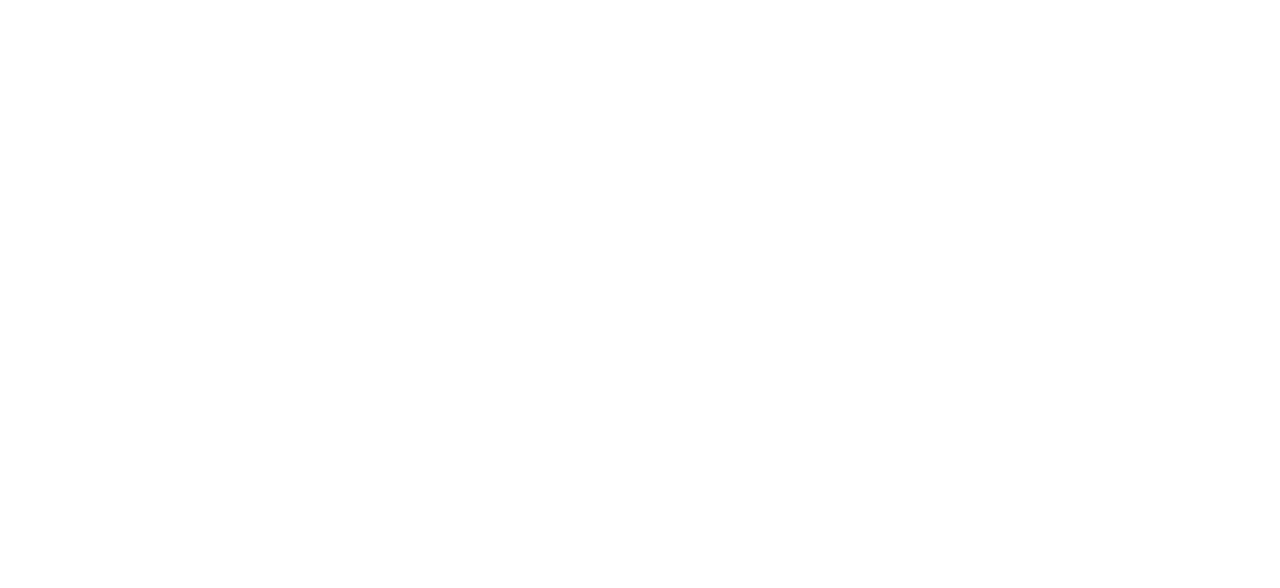
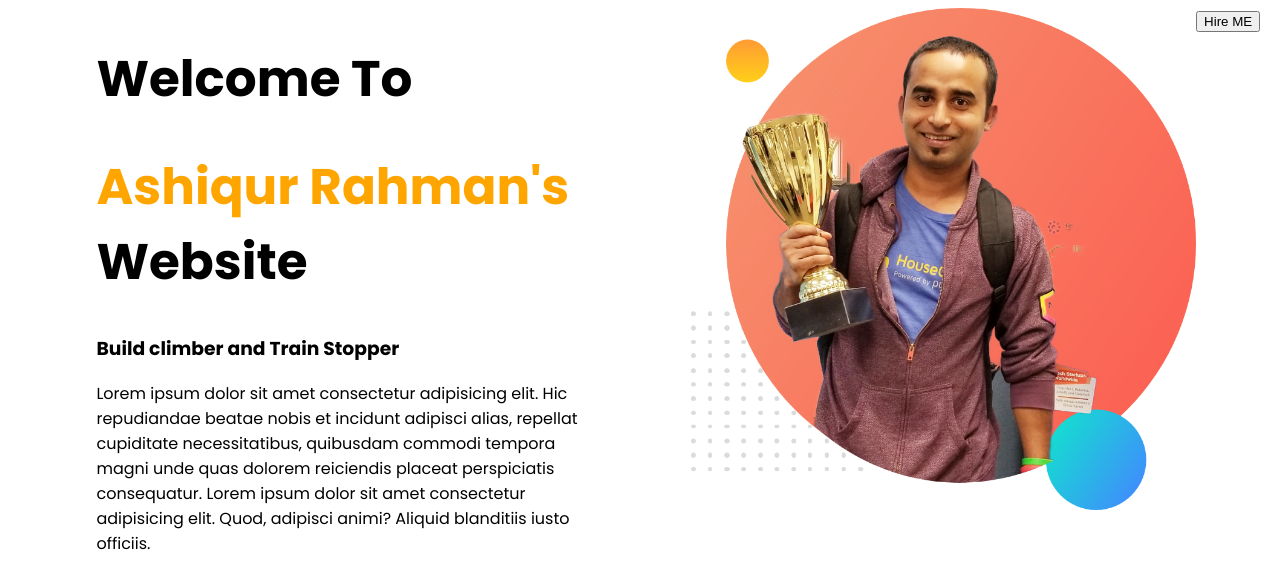
Before and after one commit to ashiqurrahman-7/1_web-portfolio, a plain HTML site: page index.html in a window 1280 px wide. Drawn offline with Linux system fonts and the light colour scheme.

Commit message:
added top part

```diff
--- a/index.html
+++ b/index.html
@@ -3,9 +3,33 @@
 <head>
     <meta charset="UTF-8">
     <meta name="viewport" content="width=device-width, initial-scale=1.0">
-    <title>Document</title>
+    <title>First website</title>
+
+    <link rel="preconnect" href="https://fonts.googleapis.com">
+<link rel="preconnect" href="https://fonts.gstatic.com" crossorigin>
+<link href="https://fonts.googleapis.com/css2?family=Poppins:ital,wght@0,100;0,200;0,300;0,400;0,500;0,600;0,700;0,800;0,900;1,100;1,200;1,300;1,400;1,500;1,600;1,700;1,800;1,900&display=swap" rel="stylesheet">
+
+    <link rel="stylesheet" href="style.css">
+
 </head>
 <body>
+
+    <div class="half-width">
+        <h1>Welcome To</h1>
+         <h1><span class="name-highlight">Ashiqur Rahman's </span> Website</h1>
+
+             <h3>Build climber and Train Stopper</h3>
+               <p>Lorem ipsum dolor sit amet consectetur adipisicing elit. Hic repudiandae beatae nobis et incidunt adipisci alias, repellat cupiditate necessitatibus, quibusdam commodi tempora magni unde quas dolorem reiciendis placeat perspiciatis consequatur. Lorem ipsum dolor sit amet consectetur adipisicing elit. Quod, adipisci animi? Aliquid blanditiis iusto officiis.</p>
+    </div>
+
+
+    <div class="half-width">
+                <img src="project1(portfolio)\developer-portfolio\jhankar.png"   alt="">
+    </div>
+
+
+
+            <button>Hire ME</button>
 
 
 
--- /dev/null
+++ b/style.css
@@ -0,0 +1,20 @@
+h1{
+
+    font-size: 50px;
+
+}
+body{
+    font-family:'Poppins';
+}
+.name-highlight{
+    color: orange;
+}
+.half-width{
+    width: 40%;
+    float: left;
+    margin-left: 5%;
+    padding-left: 2%;
+}
+.half-width img{
+    width: 100%;
+}
```
